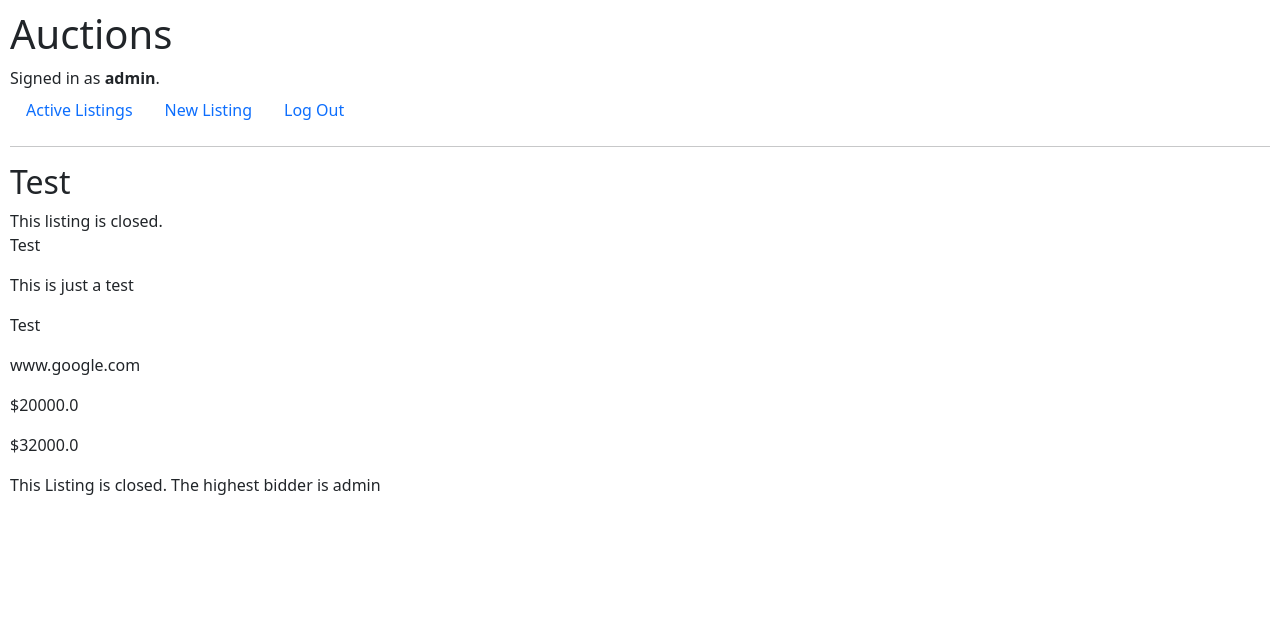
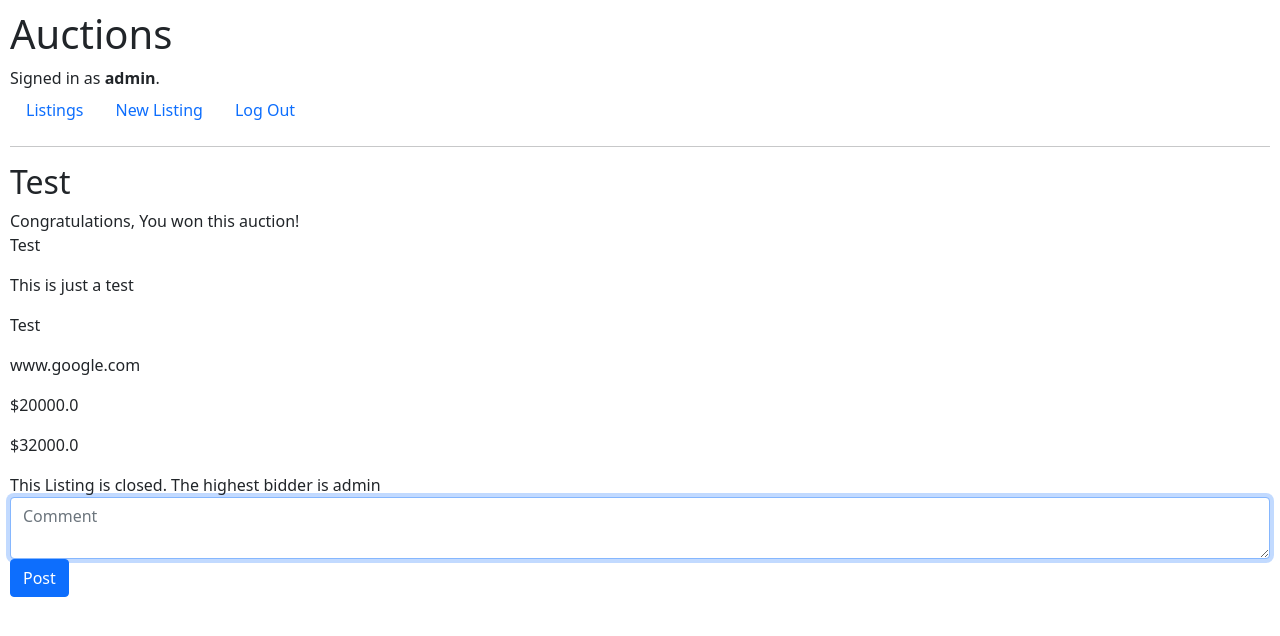
Before and after one commit to engrnonny/web50-commerce, a Django app: a page that uses auctions/templates/auctions/layout.html in a window 1280 px wide. Shown: the top 636 px of the page. Run offline with Django 3.2, Linux system fonts and the light colour scheme; a user stored in the database is signed in; data comes from the database, SQL or seed files in the repository; data that the repository does not hold is empty.

Commit message:
sStarteed work on Comments

```diff
--- a/auctions/admin.py
+++ b/auctions/admin.py
@@ -7,13 +7,13 @@ class UserAdmin(admin.ModelAdmin):
     list_display = ['username', 'email']
 
 class AuctionAdmin(admin.ModelAdmin):
-    list_display = ['title', 'category', 'description', 'lister', 'date_added', 'image', 'starting_bid', 'current_price']
+    list_display = ['title', 'category', 'description', 'lister', 'date_added', 'image', 'starting_bid', 'current_price', 'closed']
 
 class BidAdmin(admin.ModelAdmin):
     list_display = ['user', 'bid', 'auction']
 
 class CommentAdmin(admin.ModelAdmin):
-    list_display = ['auction', 'comment']
+    list_display = ['auction', 'message', 'user']
 
 class WishlistAdmin(admin.ModelAdmin):
     list_display = ['user']
--- a/auctions/models.py
+++ b/auctions/models.py
@@ -36,7 +36,9 @@ class Bid(models.Model):
 
 class Comment(models.Model):
     auction = models.ForeignKey(Auction, on_delete=models.CASCADE)
-    comment = models.TextField()
+    message = models.TextField()
+    user = models.ForeignKey(User, on_delete=models.CASCADE, blank=True, null=True)
+    date_added = models.DateTimeField(auto_now_add=True, blank=True, null=True)
 
     def __str__(self):
         return f"{self.auction}"
--- a/auctions/templates/auctions/layout.html
+++ b/auctions/templates/auctions/layout.html
@@ -18,7 +18,7 @@
         </div>
         <ul class="nav">
             <li class="nav-item">
-                <a class="nav-link" href="{% url 'index' %}">Active Listings</a>
+                <a class="nav-link" href="{% url 'index' %}">Listings</a>
             </li>
             <li class="nav-item">
                 <a class="nav-link" href="{% url 'new-listing' %}">New Listing</a>
--- a/auctions/templates/auctions/listing.html
+++ b/auctions/templates/auctions/listing.html
@@ -20,10 +20,18 @@
                 </div>
             {% endif %}
 
-        {% elif listing.closed == True %}
-            <div>
-                This listing is closed.
-            </div>
+
+
+        {% elif user.is_authenticated and listing.closed == True %}
+            {% if request.user == highest_bid.user %}
+                <div>
+                    Congratulations, You won this auction!
+                </div>
+            {% else %}
+                <div>
+                    This listing is closed.
+                </div>
+            {% endif %}
         {% endif %}
 
         <div>
@@ -32,6 +40,7 @@
             <p>{{ listing.category }}</p>
             <p>{{ listing.image }}</p>
             <p>${{ listing.starting_bid }}</p>
+
             {% if listing.current_price %}
                 <p>${{ listing.current_price }}</p>
             {% else %}
@@ -75,4 +84,29 @@
 
     {% endif %}
 
+
+    {% if comments %}
+        <div>
+        {% for comment in comments %}
+            <p>
+                {{ comment.user }}
+            </p>
+            <p>
+                {{ comment.message }}
+            </p>
+        {% endfor %}
+        </div>
+    {% endif %}
+
+    {% if user.is_authenticated %}
+        <div>
+            <form action="{% url 'comment' %}" method="post">
+                {% csrf_token %}
+                <div class="form-group">
+                    <textarea class="form-control" autofocus type="text" name="message" placeholder="Comment"></textarea>
+                </div>
+                <input class="btn btn-primary" type="submit" value="Post">
+            </form>
+        </div>
+    {% endif %}
 {% endblock %}
--- a/auctions/urls.py
+++ b/auctions/urls.py
@@ -11,5 +11,6 @@ urlpatterns = [
     path("listings/<slug>", views.listing, name="listing"),
     path("add-or-delete-wishlist/<slug>", views.add_or_delete_wishlist, name="add-or-delete-wishlist"),
     path("listings/<slug>/bid", views.bid, name="bid"),
-    path("listings/<slug>/close", views.close_listing, name="close-listing")
+    path("listings/<slug>/close", views.close_listing, name="close-listing"),
+    path("listings/<slug>/comment", views.comment, name="comment")
 ]
--- a/auctions/views.py
+++ b/auctions/views.py
@@ -12,8 +12,10 @@ from .models import *
 
 def index(request):
     active_listings = Auction.objects.filter(closed=False).order_by('title')
+    closed_listings = Auction.objects.filter(closed=True).order_by('title')
     context = {
-        "active_listings": active_listings
+        "active_listings": active_listings,
+        "closed_listings": closed_listings
     }
     return render(request, "auctions/index.html", context)
 
@@ -107,6 +109,7 @@ def new_listing(request):
 def listing(request, slug):
     listing = Auction.objects.get(title=slug)
     highest_bid = Bid.objects.filter(auction=listing).order_by('-bid')[0]
+    comments = Comment.objects.filter(auction=listing).order_by('-date_added')
     user = request.user
     if user.is_authenticated:
         if Wishlist.objects.filter(user=user).exists():
@@ -115,24 +118,28 @@ def listing(request, slug):
                 return render(request, "auctions/listing.html",
                 context = {
                     'auction_in_wishlist': 'yes',
+                    'comments': comments,
                     'highest_bid': highest_bid,
                     'listing': listing
                 })
             else:
                 return render(request, "auctions/listing.html",
                 context = {
+                    'comments': comments,
                     'highest_bid': highest_bid,
                     'listing': listing
                 })
         else:
             return render(request, "auctions/listing.html",
             context = {
+                'comments': comments,
                 'highest_bid': highest_bid,
                 'listing': listing
             })
 
     else:
         context = {
+            'comments': comments,
             'highest_bid': highest_bid,
             'listing': listing
         }
@@ -201,3 +208,17 @@ def close_listing(request, slug):
     listing.closed = True
     listing.save()
     return HttpResponseRedirect(request.META.get('HTTP_REFERER'))
+
+
+# Comment on a listing
+@login_required
+def comment(request, slug):
+    if request.method == "POST":
+        listing = Auction.objects.get(title=slug, closed=False)
+        comment_message = request.POST["message"]
+        comment = Comment(auction=listing, message=comment_message, user=request.user)
+        comment.save()
+        return HttpResponseRedirect(request.META.get('HTTP_REFERER'))
+
+    else:
+        pass
```
Also changed, not shown: auctions/templates/auctions/index.html (+22 -6 lines), auctions/migrations/0011_auto_20211013_1558.py (added), db.sqlite3.
